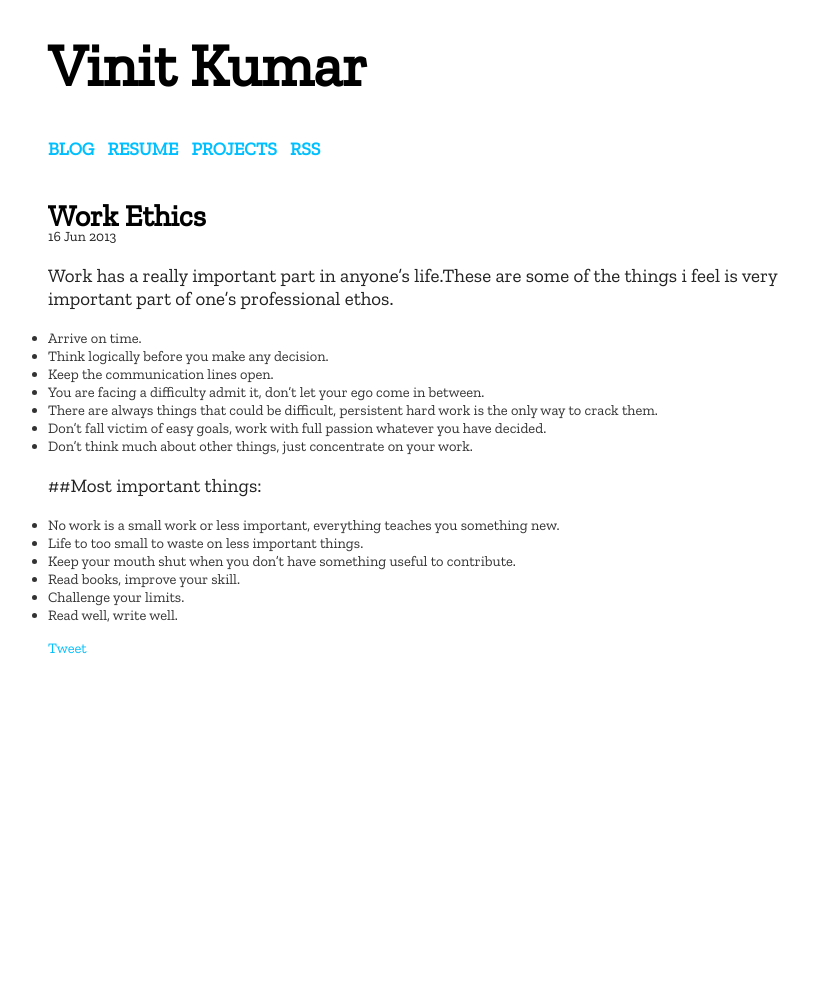
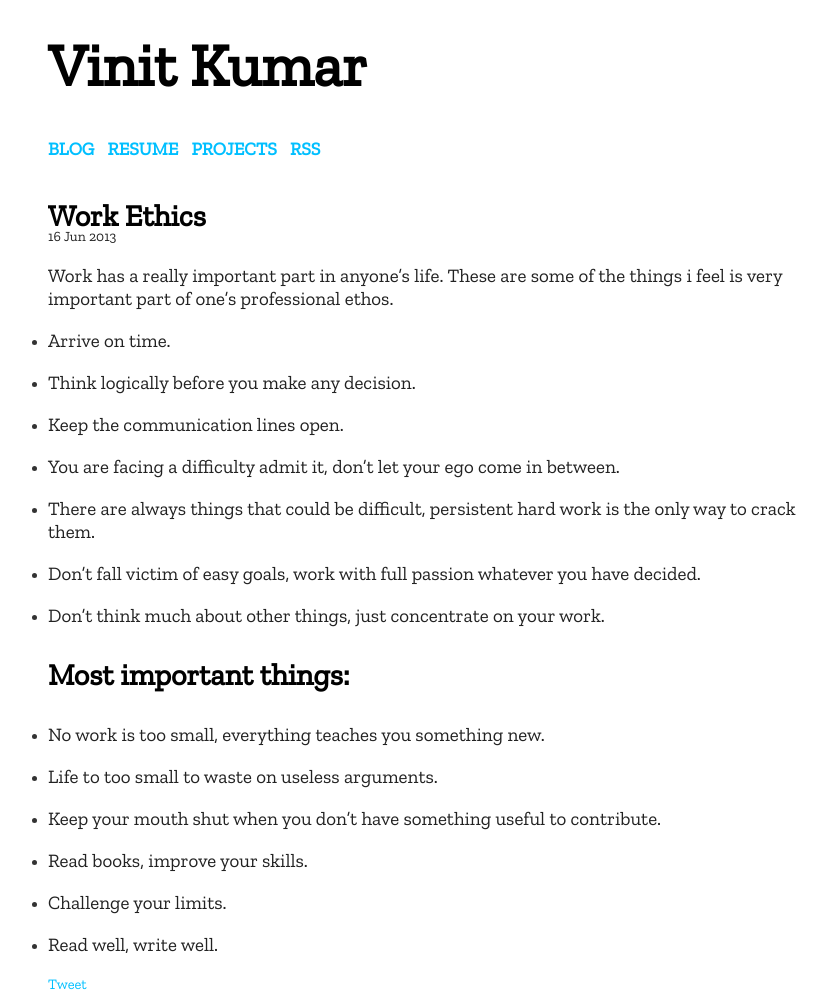
Before and after one commit to vinitkumar/vinitkumar.github.com, a Jekyll site: the page built from _posts/2013-06-16-Ethics-At-Work-And-Life.md, in a window 1280 px wide. Shown: the whole page, without its empty margins (208-1034 px from the left). Built offline with Jekyll 4.4.1, drawn with Linux system fonts in a browser that asks for light colours; comment, search, counter and statistics services are not loaded; before the commit the page ends 900 px from its top, so only the background shows below that.

Commit message:
change some words

```diff
--- a/_posts/2013-06-16-Ethics-At-Work-And-Life.md
+++ b/_posts/2013-06-16-Ethics-At-Work-And-Life.md
@@ -7,23 +7,33 @@
 comments: false
 ---
 
-Work has a really important part in anyone's life.These are some of the things i feel is very important part of one's professional ethos.
-
+Work has a really important part in anyone's life. These are some of the things i feel is very important part of one's professional ethos.
 
 - Arrive on time.
+
 - Think logically before you make any decision.
+
 - Keep the communication lines open.
+
 - You are facing a difficulty admit it, don't let your ego come in between.
+
 - There are always things that could be difficult, persistent hard work is the only way to crack them.
+
 - Don't fall victim of easy goals, work with full passion whatever you have decided.
+
 - Don't think much about other things, just concentrate on your work.
 
 
-##Most important things:
+## Most important things:
 
-- No work is a small work or less important, everything teaches you something new.
-- Life to too small to waste on less important things.
+- No work is too small, everything teaches you something new.
+
+- Life to too small to waste on useless arguments.
+
 - Keep your mouth shut when you don't have something useful to contribute.
-- Read books, improve your skill.
+
+- Read books, improve your skills.
+
 - Challenge your limits.
+
 - Read well, write well.
```
